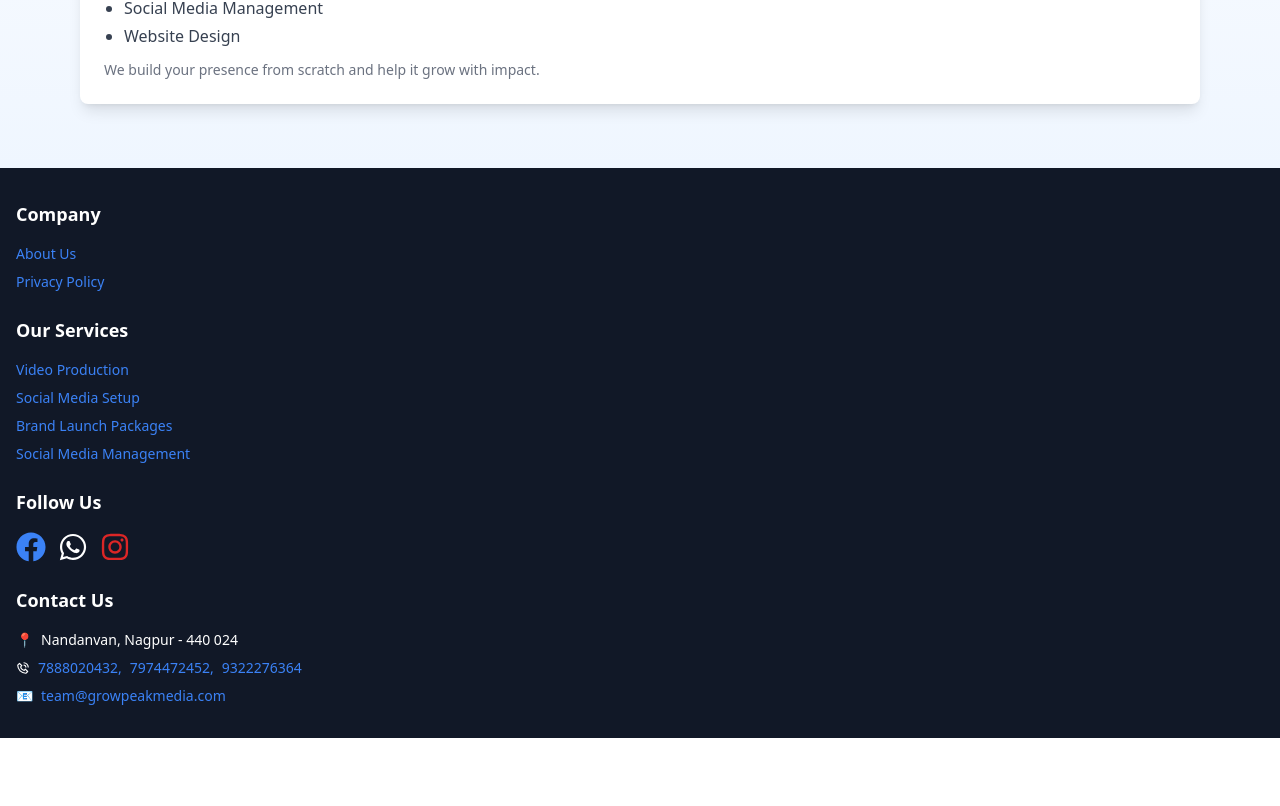
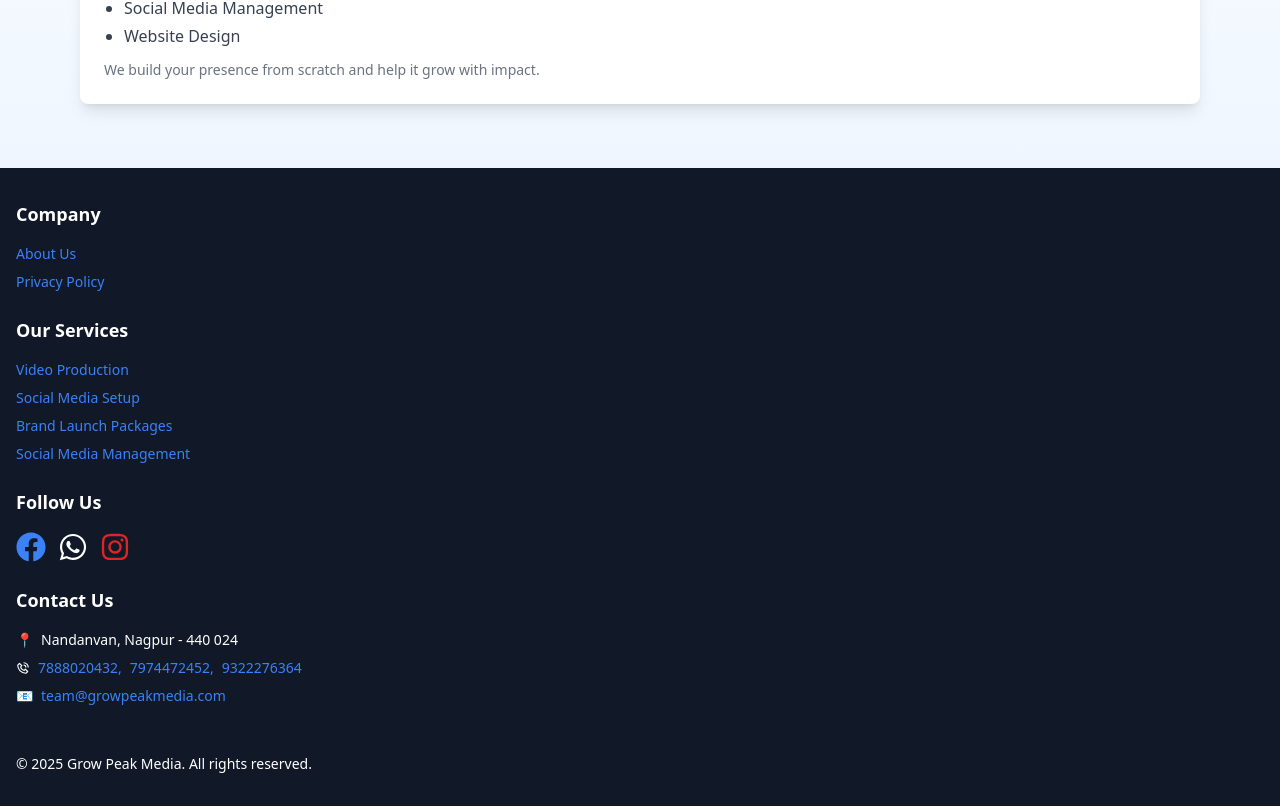
Before and after one commit to yug1307/grow-peak-media-100, a React (Vite) app: page /about in a window 1280 px wide. Shown: the part 1576-2382 px from the top of the page. Before the commit the page ends 2314 px from the top, so only its background shows below. Built offline with nearby package versions, Linux system fonts and the light colour scheme.

Commit message:
Update FooterOne.jsx

```diff
--- a/src/components/FooterOne.jsx
+++ b/src/components/FooterOne.jsx
@@ -78,6 +78,13 @@ const FooterOne = () => {
             </li>
           </ul>
         </div>
+
+        <div className="break"></div>
+
+        {/* Copyright Section */}
+        <div className="footer-bottom">
+          © 2025 Grow Peak Media. All rights reserved.
+        </div>
       </div>
     </footer>
     </div>
```
